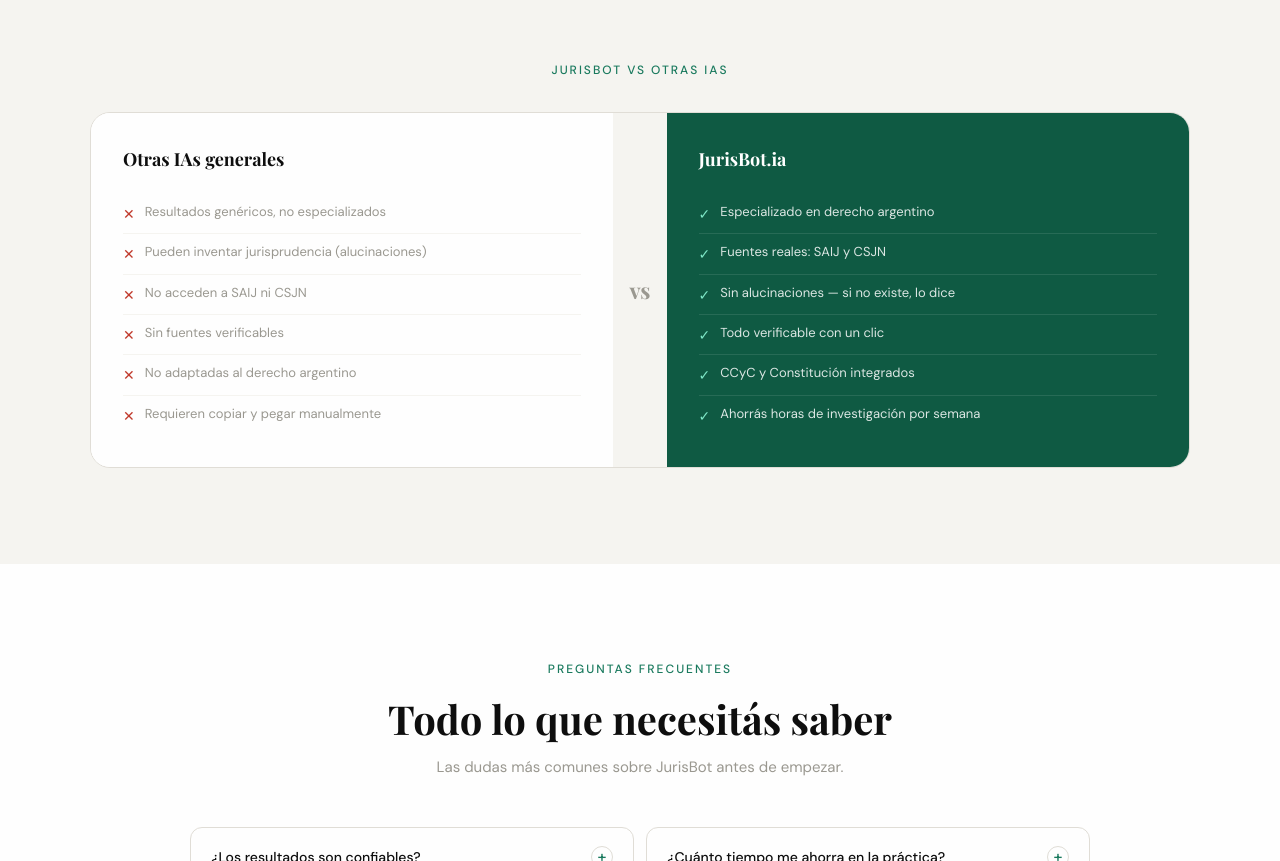
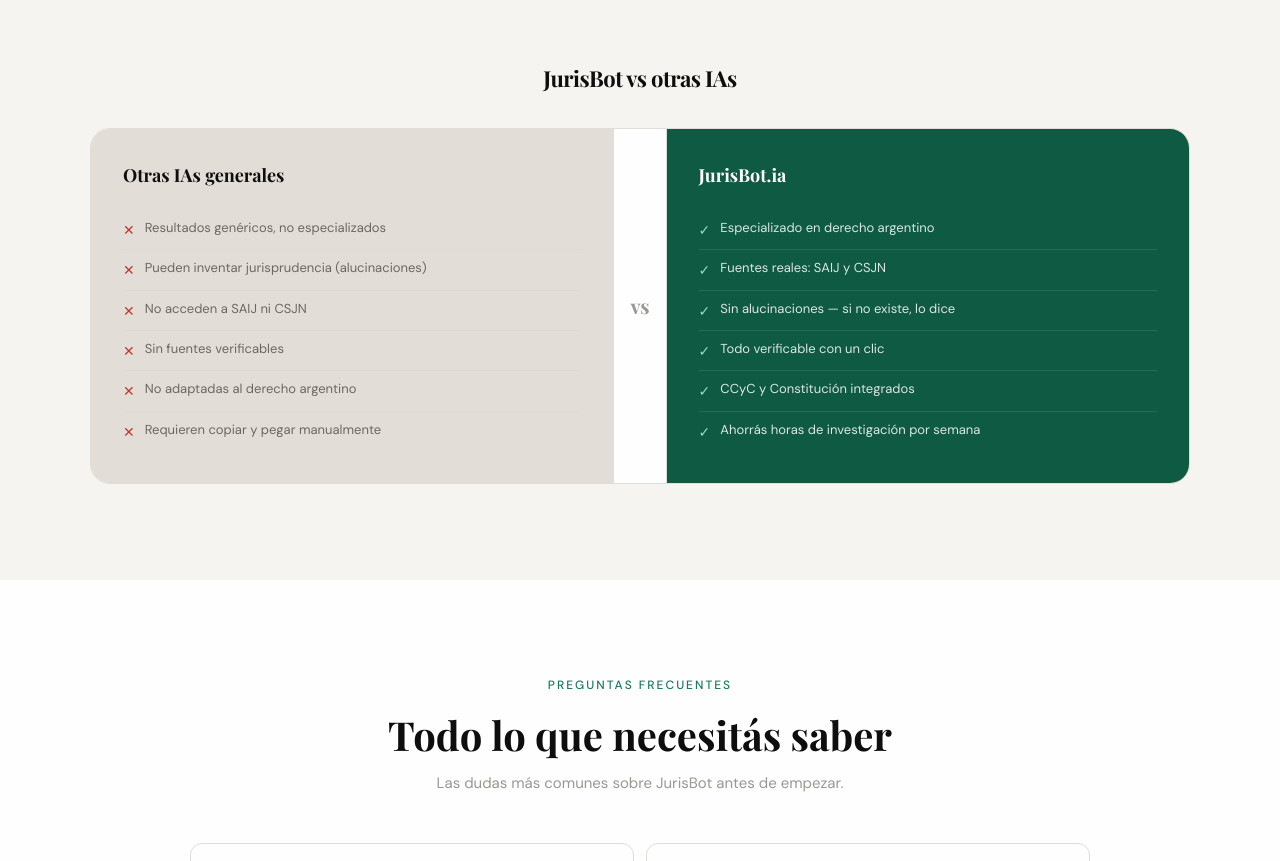
Before and after one commit to lcuassssssss/Jurisbot, a website: page index.html in a window 1280 px wide. Shown: the part 2591-3452 px from the top of the page. Drawn offline with nearby package versions, Linux system fonts and the light colour scheme.

Commit message:
Update index.html

```diff
--- a/index.html
+++ b/index.html
@@ -225,23 +225,24 @@
 
 /* COMPARATIVA */
 .comparativa { margin-top: 4rem; }
-.comp-grid { display: grid; grid-template-columns: 1fr auto 1fr; gap: 0; align-items: center; background: var(--blanco); border-radius: 20px; border: 1px solid var(--borde); overflow: hidden; }
+.comp-label { font-family: 'Playfair Display', serif; font-size: 22px; font-weight: 700; text-align: center; color: var(--negro); margin-bottom: 2rem; letter-spacing: -0.5px; }
+.comp-grid { display: grid; grid-template-columns: 1fr auto 1fr; gap: 0; align-items: stretch; border-radius: 20px; border: 1px solid var(--borde); overflow: hidden; }
 .comp-col { padding: 2rem; }
-.comp-col-otras { background: var(--blanco); }
+.comp-col-otras { background: #e2ded7; }
 .comp-col-jurisbot { background: var(--verde-dark); }
 .comp-col-titulo { font-family: 'Playfair Display', serif; font-size: 18px; font-weight: 700; margin-bottom: 1.25rem; color: var(--negro); }
 .comp-col-jurisbot .comp-col-titulo { color: white; }
-.comp-item { display: flex; align-items: flex-start; gap: 10px; padding: 8px 0; font-size: 13px; color: var(--gris-medio); border-bottom: 1px solid var(--gris); }
+.comp-item { display: flex; align-items: flex-start; gap: 10px; padding: 8px 0; font-size: 13px; color: #6b6860; border-bottom: 1px solid #dedad3; }
 .comp-item:last-child { border-bottom: none; }
 .comp-col-jurisbot .comp-item { color: rgba(255,255,255,0.85); border-bottom-color: rgba(255,255,255,0.1); }
 .comp-icon-neg { color: #c0392b; font-size: 14px; flex-shrink: 0; margin-top: 1px; }
 .comp-icon-pos { color: #2da882; font-size: 14px; flex-shrink: 0; margin-top: 1px; }
 .comp-col-jurisbot .comp-icon-pos { color: #7fe8c8; }
-.comp-vs { padding: 1rem; font-family: 'Playfair Display', serif; font-size: 22px; font-weight: 700; color: var(--gris-medio); text-align: center; background: var(--gris); align-self: stretch; display: flex; align-items: center; }
+.comp-vs { padding: 1.5rem 1rem; font-family: 'Playfair Display', serif; font-size: 20px; font-weight: 700; color: var(--gris-medio); text-align: center; background: var(--blanco); display: flex; align-items: center; border-left: 1px solid var(--borde); border-right: 1px solid var(--borde); }
 
 @media (max-width: 768px) {
   .comp-grid { grid-template-columns: 1fr; }
-  .comp-vs { padding: 0.5rem; writing-mode: horizontal-tb; }
+  .comp-vs { padding: 0.75rem; border: none; border-top: 1px solid var(--borde); border-bottom: 1px solid var(--borde); }
 }
 
 /* FAQ VERDE */
@@ -487,7 +488,7 @@
 
     <!-- Comparativa -->
     <div class="comparativa">
-      <p class="carac-label" style="margin-bottom:2rem;text-align:center;">JurisBot vs otras IAs</p>
+      <p class="comp-label">JurisBot vs otras IAs</p>
       <div class="comp-grid">
         <div class="comp-col comp-col-otras">
           <div class="comp-col-titulo">Otras IAs generales</div>
```
